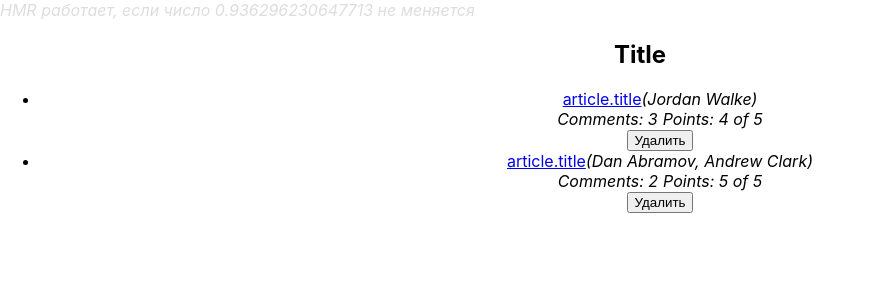
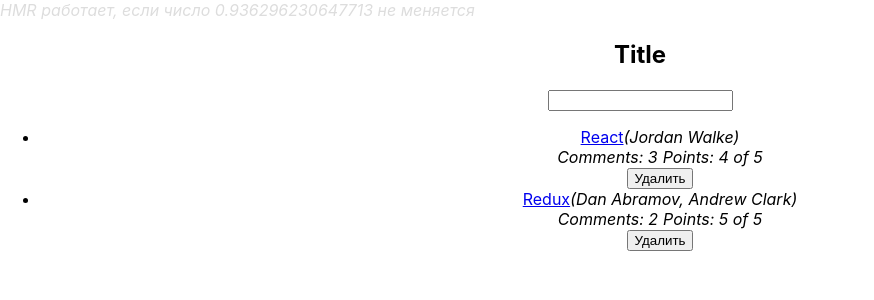
Before and after one commit to Fake-Make/hackernews, a React (Create React App) app: page / in a window 1280 px wide. Shown: the top 300 px of the page, without its empty margins (0-874 px from the left). Built offline with nearby package versions, Linux system fonts and the light colour scheme.

Commit message:
Separate `Article` component

```diff
--- a/src/App.js
+++ b/src/App.js
@@ -1,6 +1,7 @@
 import {Component} from 'react';
 // import logo from './logo.svg';
 import './App.css';
+import Article from './Article';
 
 const articles = [
   {
@@ -21,58 +22,44 @@
   },
 ];
 
-class App extends Component {
+export default class App extends Component {
   constructor(props) {
     super(props);
 
-    this.state = {articles};
-    // this.defineInterval();
+    this.state = {
+      articles,
+      query: '',
+    };
   }
 
-  render() {
-    return (
-      <div className="App">
-        <h2>Title</h2>
-        <ul>{this.renderArticles()}</ul>
-      </div>
-    );
+  render = () => (
+    <div className="App">
+      <h2>Title</h2>
+      <form>
+        <input type="text" onChange={this.filterArticles} />
+      </form>
+      <ul>{this.renderArticles()}</ul>
+    </div>
+  )
+
+  filterArticles = ({target}) => {
+    this.setState({query: target.value.toString().toLocaleLowerCase()});
   }
 
-  renderArticles() {
-    return this.state.articles.map(article => (
+  renderArticles = () => this.state.articles
+    .filter(({title}) => title.toLocaleLowerCase().includes(this.state.query))
+    .map(article => (
       <li key={article.id}>
+        <Article article={article} />
         <div>
-          <a href={article.url}>article.title</a>
-          <i>({article.author})</i>
-        </div>
-        <div>
-          <i style={{marginRight: 5}}>Comments: {article.num_comments}</i>
-          <i>Points: {article.points} of 5</i>
-        </div>
-        <div>
-          <button onClick={() => this.removeArticle(article.id)} type="button">
+          <button onClick={this.removeArticle(article.id)} type="button">
             Удалить
           </button>
         </div>
       </li>
-    ));
-  }
+    ))
 
-  removeArticle(id) {
-    const articles = this.state.articles.filter(({id: articleId}) => articleId !== id);
-    this.setState({articles});
-  }
-
-  defineInterval() {
-    console.debug('Interval defined');
-    setInterval(() => {
-      const articles = this.state.articles;
-      articles[0].points = Math.round(Math.random() * 5);
-      this.setState({articles});
-
-      console.debug('State refreshed, new points:', articles[0].points);
-    }, 10e3);
-  }
+  removeArticle = deleteId => () => this.setState({
+    articles: this.state.articles.filter(({id}) => deleteId !== id)
+  })
 }
-
-export default App;
--- /dev/null
+++ b/src/Article.js
@@ -0,0 +1,25 @@
+import {Component} from 'react';
+
+export default class Article extends Component {
+  constructor(props) {
+    super(props);
+
+    this.article = this.props.article;
+  }
+
+  render = () => (
+    <div>
+      <header>
+        <a href={this.article.url}>{this.article.title}</a>
+        <i>({this.article.author})</i>
+      </header>
+      <main>
+        {this.article.content || ''}
+      </main>
+      <aside>
+        <i style={{marginRight: 5}}>Comments: {this.article.num_comments}</i>
+        <i>Points: {this.article.points} of 5</i>
+      </aside>
+    </div>
+  )
+}
```
